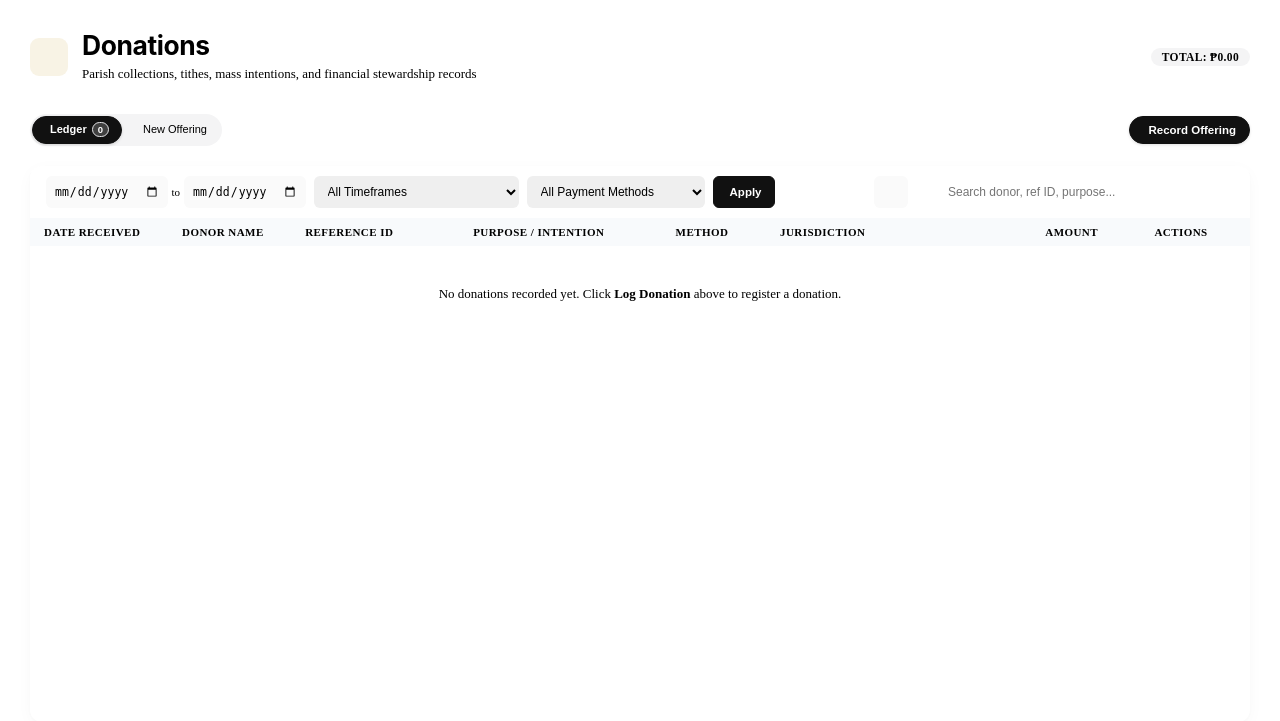
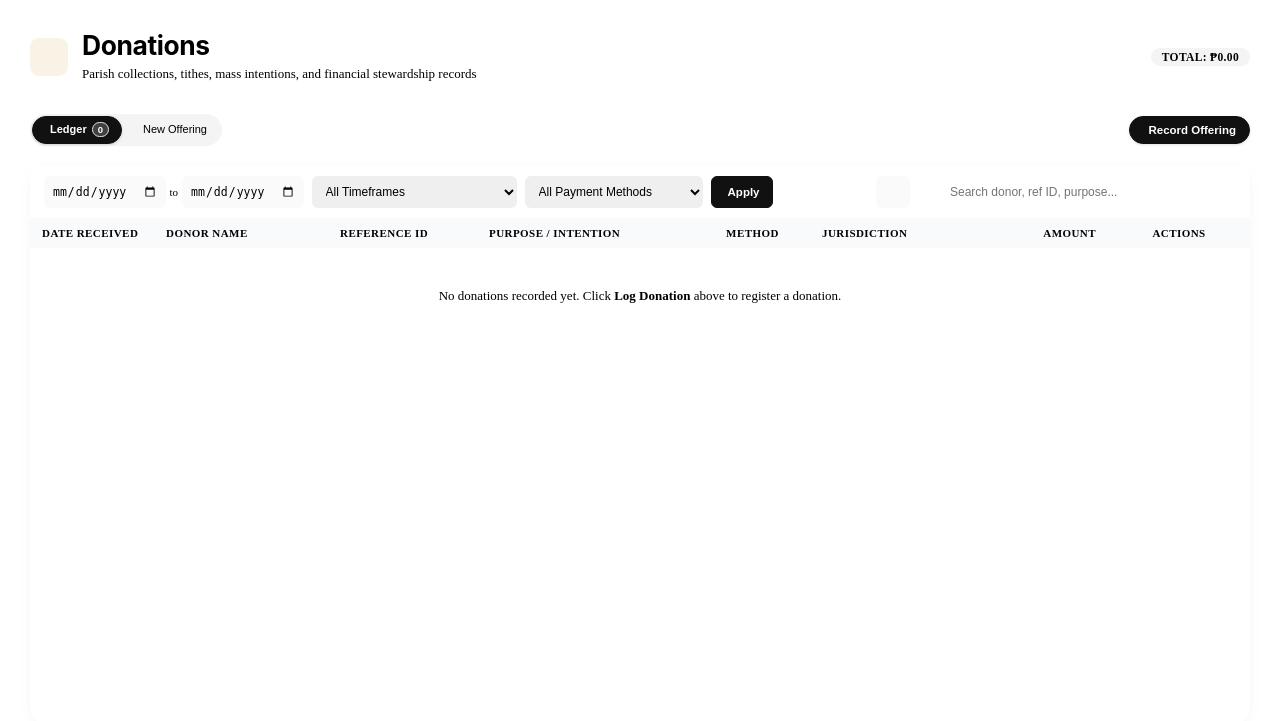
Before and after one commit to Ianbrowski/chapel-management-system, a PHP site: page /views/partials/finance/donations.php in a window 1280 px wide. Shown: the top 721 px of the page. Run offline with PHP 8.4, Linux system fonts and the light colour scheme; the template is opened without the code that fills it, so the values that code supplies are empty.

Commit message:
Fix Donations table overlap, outer panel padding, and Actions column clipping

```diff
--- a/views/partials/finance/donations.php
+++ b/views/partials/finance/donations.php
@@ -98,6 +98,25 @@ $voidedCount = count($voided_donations ?? []);
     border-color: #111111;
     background: #F4F4F5;
 }
+#sec-donations .panel {
+    padding: 0 !important;
+    margin-bottom: 0 !important;
+}
+#sec-donations .don-filter-bar select {
+    width: auto !important;
+    flex: 0 0 auto;
+}
+#donations-data-table {
+    width: 100%;
+    table-layout: fixed;
+    border-collapse: collapse;
+}
+#donations-data-table th,
+#donations-data-table td {
+    overflow: hidden;
+    text-overflow: ellipsis;
+    white-space: nowrap;
+}
 </style>
 
 <div class="workspace workspace-fluid" id="sec-donations" style="display: flex; flex-direction: column; gap: 14px; width: 100%; max-width: 1680px; margin: 0 auto; box-sizing: border-box; padding: 14px clamp(16px, 1.8vw, 24px) 24px;">
@@ -183,7 +202,7 @@ $voidedCount = count($voided_donations ?? []);
         <div class="panel" style="border-radius: 10px; overflow: hidden; background: #FFFFFF; border: 1px solid var(--border); display: flex; flex-direction: column; flex: 1; min-height: 0;">
 
             <!-- Quick Filter Toolbar -->
-            <div style="padding: 10px 16px; border-bottom: 1px solid var(--border); background: #FFFFFF; display: flex; flex-wrap: wrap; align-items: center; justify-content: space-between; gap: 10px; flex-shrink: 0;">
+            <div class="don-filter-bar" style="padding: 10px 14px; border-bottom: 1px solid var(--border); background: #FFFFFF; display: flex; flex-wrap: wrap; align-items: center; justify-content: space-between; gap: 8px; flex-shrink: 0;">
                 <form method="GET" style="display: flex; flex-wrap: wrap; gap: 8px; align-items: center; margin: 0;">
                     <input type="hidden" name="section" value="donations">
                     <input type="hidden" name="tab" value="ledger">
@@ -254,18 +273,18 @@ $voidedCount = count($voided_donations ?? []);
             </div>
 
             <!-- Table Body -->
-            <div style="padding: 0; overflow-y: auto; flex: 1; min-height: 0; width: 100%;">
-                <table class="data-table" id="donations-data-table" style="font-size: 12.5px; width: 100%; border-collapse: collapse;">
+            <div style="padding: 0; overflow-y: auto; overflow-x: auto; flex: 1; min-height: 0; width: 100%;">
+                <table class="data-table" id="donations-data-table" style="font-size: 12.5px; width: 100%; table-layout: fixed; border-collapse: collapse;">
                     <thead>
                         <tr>
-                            <th style="padding: 8px 14px; width: 110px; text-align: left;">Date Received</th>
-                            <th style="padding: 8px 14px; text-align: left;">Donor Name</th>
-                            <th style="padding: 8px 14px; width: 140px; text-align: left;">Reference ID</th>
-                            <th style="padding: 8px 14px; text-align: left;">Purpose / Intention</th>
-                            <th style="padding: 8px 14px; width: 100px; text-align: center;">Method</th>
-                            <th style="padding: 8px 14px; width: 160px; text-align: left;">Jurisdiction</th>
-                            <th style="padding: 8px 14px; width: 130px; text-align: right;">Amount</th>
-                            <th style="padding: 8px 14px; width: 110px; text-align: center;">Actions</th>
+                            <th style="padding: 9px 12px; width: 100px; text-align: left;">Date Received</th>
+                            <th style="padding: 9px 12px; width: 150px; text-align: left;">Donor Name</th>
+                            <th style="padding: 9px 12px; width: 125px; text-align: left;">Reference ID</th>
+                            <th style="padding: 9px 12px; width: auto; text-align: left;">Purpose / Intention</th>
+                            <th style="padding: 9px 10px; width: 95px; text-align: center;">Method</th>
+                            <th style="padding: 9px 12px; width: 150px; text-align: left;">Jurisdiction</th>
+                            <th style="padding: 9px 12px; width: 100px; text-align: right;">Amount</th>
+                            <th style="padding: 9px 12px; width: 118px; text-align: center;">Actions</th>
                         </tr>
                     </thead>
                     <tbody>
```
Also changed, not shown: other parts of views/partials/finance/donations.php (+13 -13 lines).
